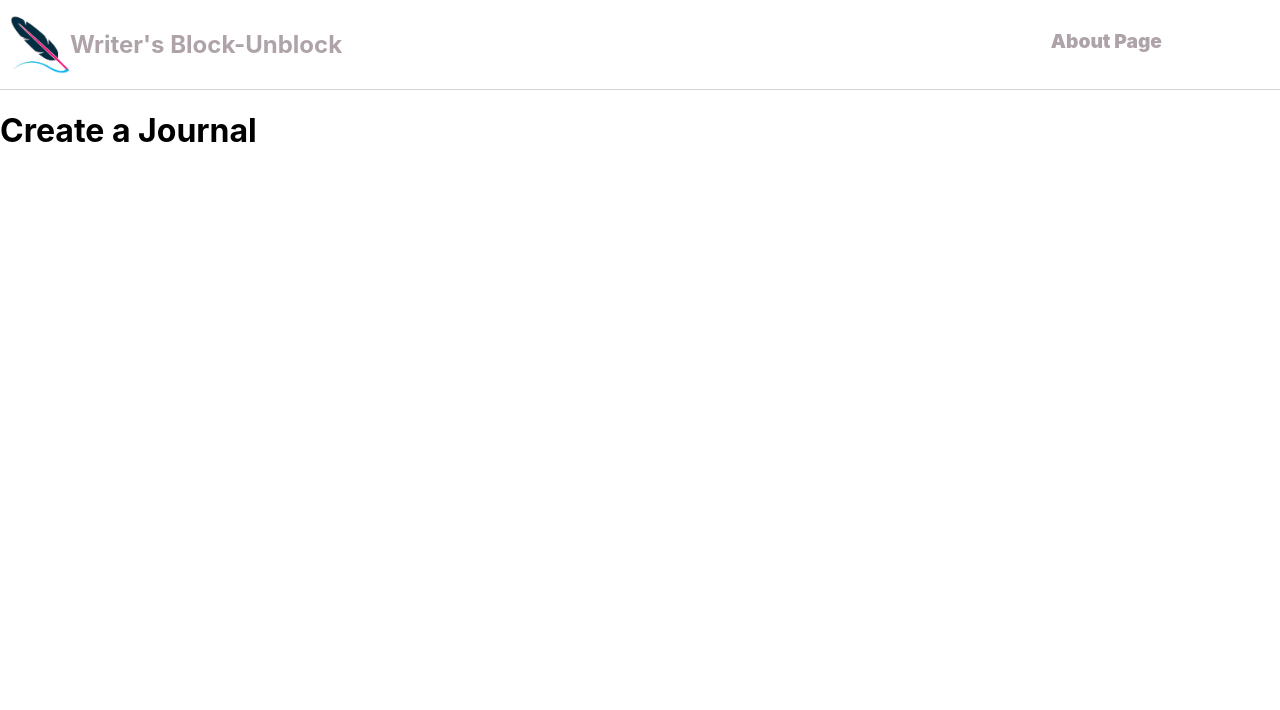
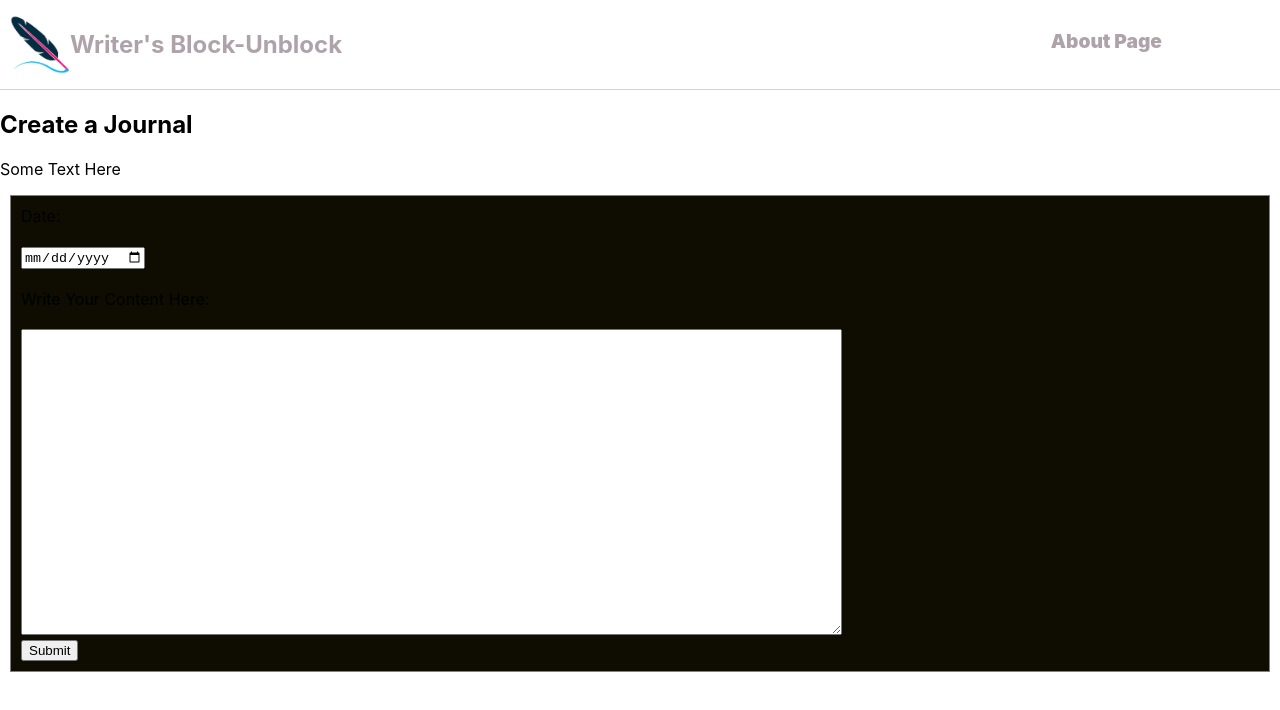
Before and after one commit to AniediAUbokudom/writersblog-mern-frontend, a React (Create React App) app in the folder writers-block-unblock/: page /create in a window 1280 px wide. Shown: the top 710 px of the page. Built offline with nearby package versions, Linux system fonts and the light colour scheme.

Commit message:
added styling to other pages

```diff
--- a/writers-block-unblock/src/pages/alljournals.js
+++ b/writers-block-unblock/src/pages/alljournals.js
@@ -5,7 +5,7 @@ const AllJournals = () => {
     return (
         <div>
         <Header></Header>
-            <h1>All Journals</h1>
+            <h2>All Journals</h2>
         </div>
     );
 }
--- a/writers-block-unblock/src/pages/createbypromptjournal.js
+++ b/writers-block-unblock/src/pages/createbypromptjournal.js
@@ -5,7 +5,20 @@ const CreateByPromptJournal = () => {
     return (
         <div>
         <Header></Header>
-            <h1>Using Prompt</h1>
+            <h2>Using Prompt</h2>
+            <p>Some Text Here</p>
+      <form className="createPromptForm">
+        <label for="Date">Date:</label>
+        <br></br>
+        <br></br>
+        <input type="date" />
+        <br></br>
+        <br></br>
+        <label for="PromptContentArea">Write Your Content Here:</label>
+        <br></br><br></br>
+        <textarea className="promptTextArea" rows="20" cols="100"></textarea><br></br>
+        <input className="submitButton"type="submit" />
+      </form>
         </div>
     );
 }
--- a/writers-block-unblock/src/pages/createjournal.js
+++ b/writers-block-unblock/src/pages/createjournal.js
@@ -1,13 +1,27 @@
-import React from 'react';
-import Header from '../components/header'
+import React from "react";
+import Header from "../components/header";
+import "../styles/createjournal.css";
 
 const CreateJournal = () => {
-    return (
-        <div>
-        <Header></Header>
-            <h1>Create a Journal</h1>
-        </div>
-    );
-}
+  return (
+    <div className="createJournalBody">
+      <Header></Header>
+      <h2>Create a Journal</h2>
+      <p>Some Text Here</p>
+      <form className="createJournalForm">
+        <label for="Date">Date:</label>
+        <br></br>
+        <br></br>
+        <input type="date" />
+        <br></br>
+        <br></br>
+        <label for="Contentarea">Write Your Content Here:</label>
+        <br></br><br></br>
+        <textarea className="createJournalTextArea" rows="20" cols="100"></textarea><br></br>
+        <input className="submitButton"type="submit" />
+      </form>
+    </div>
+  );
+};
 
 export default CreateJournal;
--- /dev/null
+++ b/writers-block-unblock/src/styles/createjournal.css
@@ -0,0 +1,11 @@
+/* .createJournalBody{
+    border: 1px solid grey;
+    padding: 10px;
+    margin: 10px;
+} */
+.createJournalForm{
+    border: 1px solid grey;
+    padding: 10px;
+    margin: 10px;
+    background-color: rgb(15, 12, 1);
+}
--- a/writers-block-unblock/src/styles/home.css
+++ b/writers-block-unblock/src/styles/home.css
@@ -3,7 +3,7 @@
     padding: 10px;
     margin: 10px;
     background-color: rgb(15, 1, 10);
-    background-image: url("https://img.freepik.com/free-photo/white-smoke-elements-black-background-with-copy-space-writing-text_23-2148092442.jpg?w=740&t=st=1696891969~exp=1696892569~hmac=1fd9f19da437dcb83fb1a568205ea9459a11da9ab54509dd620ac9f6156e10ea");
+    background-image: url("https://encrypted-tbn0.gstatic.com/images?q=tbn:ANd9GcRpfkGOQn6ffwGPLTbrO5GHb2YskXdL42cIiw&usqp=CAU");
     background-size: cover;
     background-repeat: no-repeat;
     background-position: center;
```
Also changed, not shown: writers-block-unblock/src/styles/create.journal.css (deleted).
